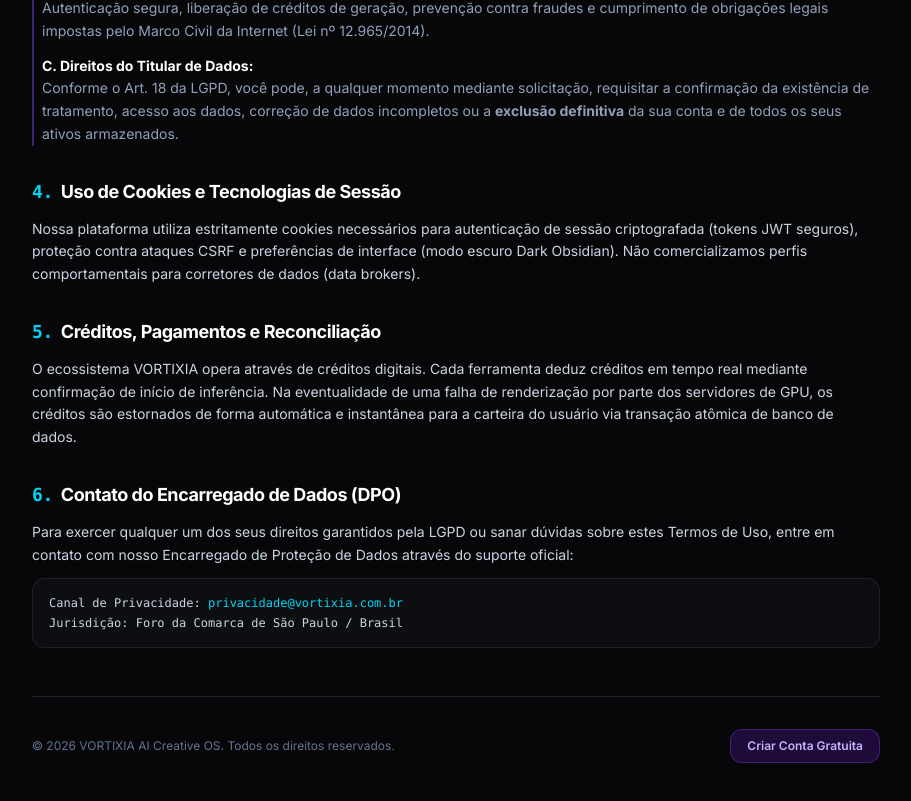
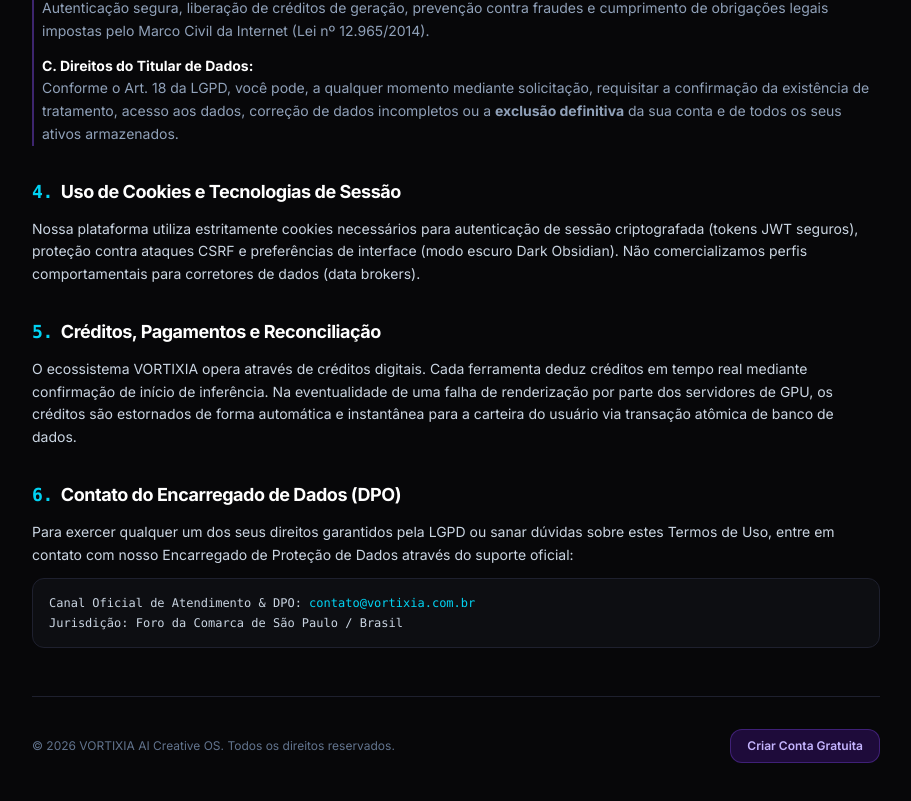
Before and after one commit to pitarf/vortixa, a Next.js app: page /termos in a window 1280 px wide. Shown: the part 1285-2086 px from the top of the page, without its empty margins (184-1095 px from the left). Built offline with nearby package versions, Linux system fonts and the light colour scheme; no server answers.

Commit message:
fix(compliance): unifica canal de atendimento e privacidade em contato@vortixia.com.br

```diff
--- a/app/termos/page.tsx
+++ b/app/termos/page.tsx
@@ -179,7 +179,7 @@
               Para exercer qualquer um dos seus direitos garantidos pela LGPD ou sanar dúvidas sobre estes Termos de Uso, entre em contato com nosso Encarregado de Proteção de Dados através do suporte oficial:
             </p>
             <div className="p-4 rounded-xl bg-[#0D0E12] border border-[#1E202E] font-mono text-xs text-slate-300 space-y-1">
-              <p>Canal de Privacidade: <span className="text-cyan-400">privacidade@vortixia.com.br</span></p>
+              <p>Canal Oficial de Atendimento & DPO: <span className="text-cyan-400">contato@vortixia.com.br</span></p>
               <p>Jurisdição: Foro da Comarca de São Paulo / Brasil</p>
             </div>
           </section>
```
Also changed, not shown: 2 other files (tests, documents, lock files or other folders).
